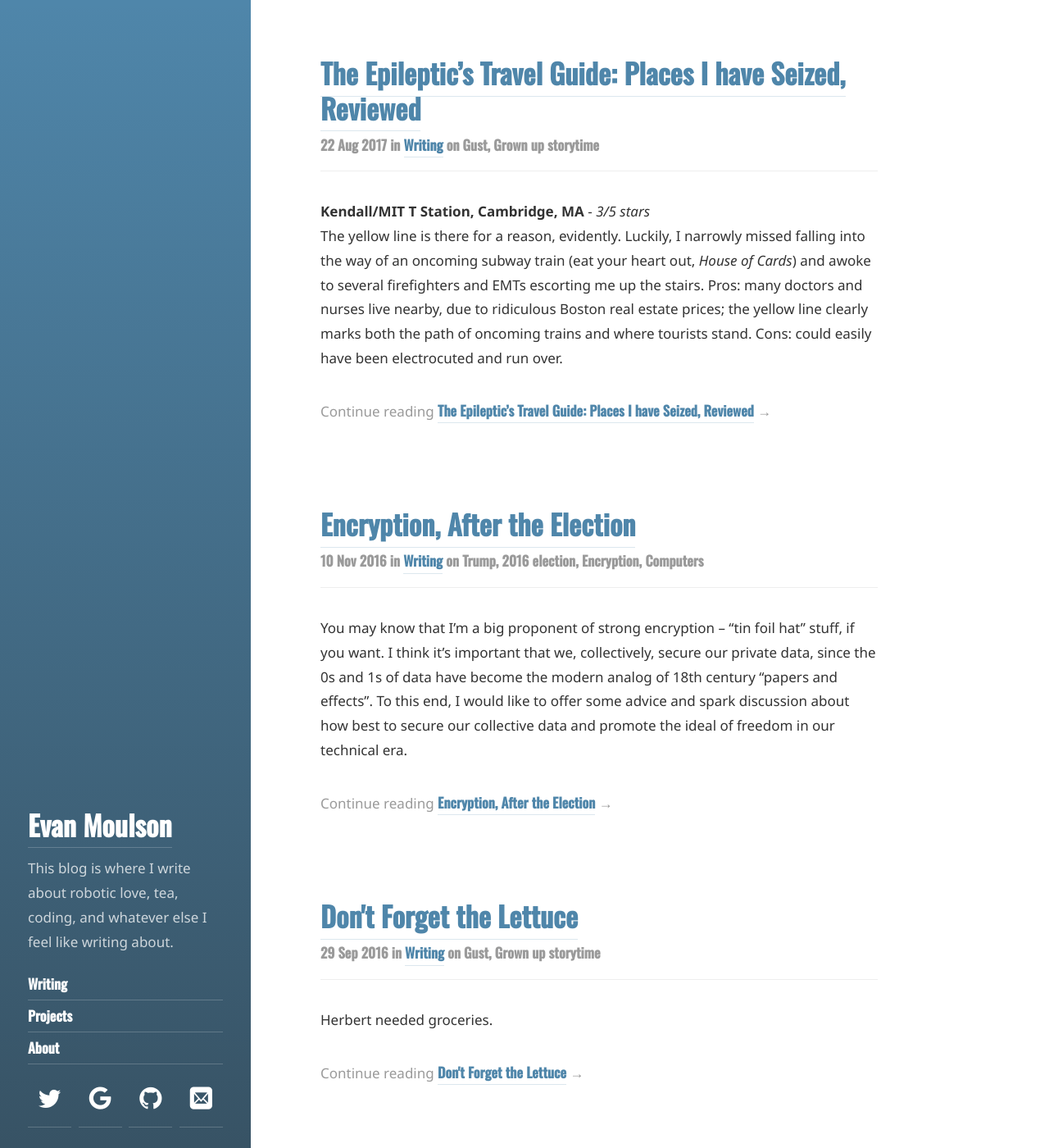
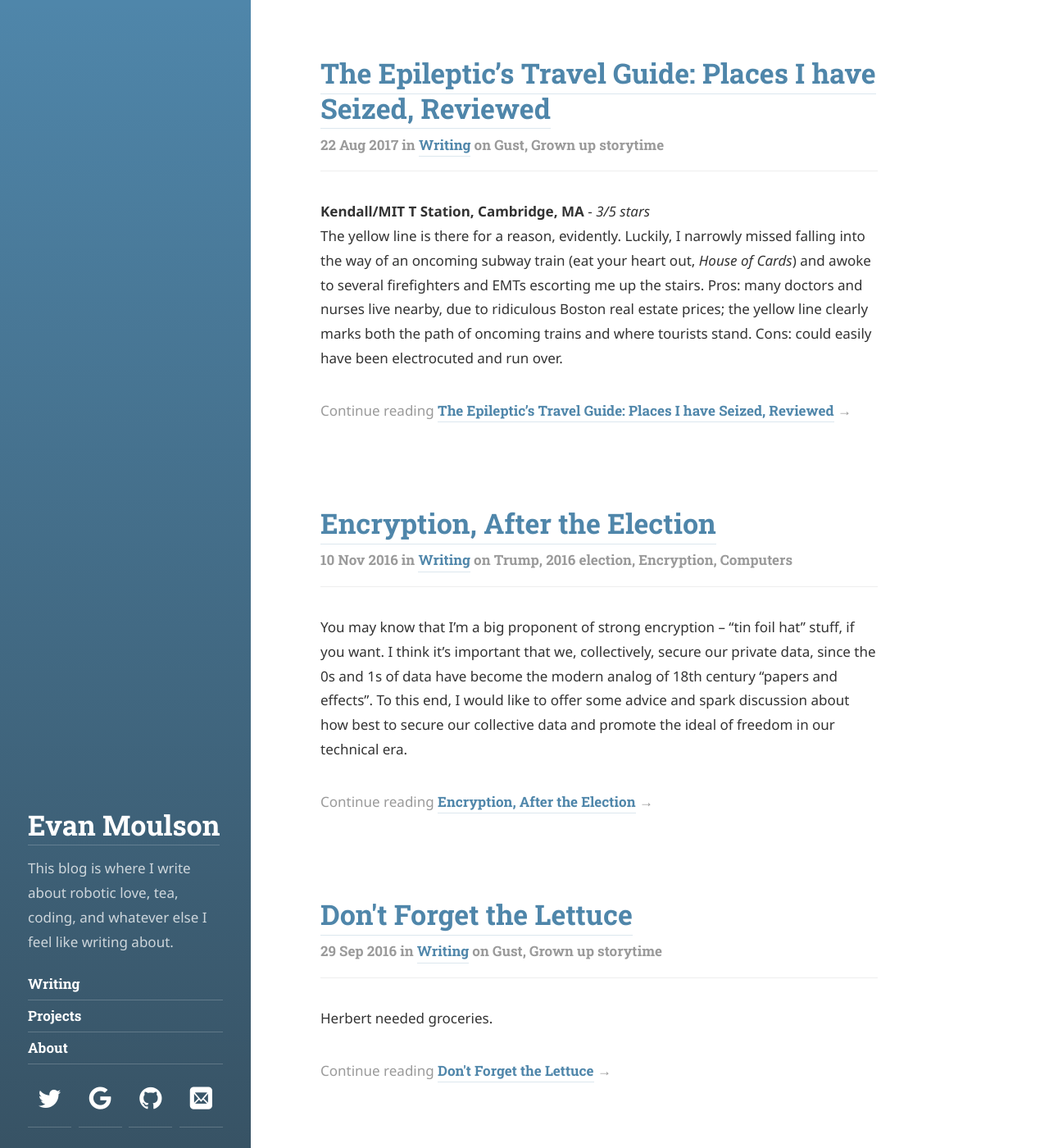
Before and after one commit to emoulson/emoulson.github.io, a Jekyll site: the page built from index.html, in a window 1280 px wide and 1400 px high. Shown: the whole window at 82% size. Built offline with Jekyll 4.4.1, drawn with Linux system fonts in a browser that asks for light colours; some web fonts are replaced; the list of posts is cut into pages by our own code.

Commit message:
Updated fonts

```diff
--- a/_config.yml
+++ b/_config.yml
@@ -31,14 +31,14 @@ image:               /hydejack/assets/img/nap.jpg
 color:               '#4f86aa'
 
 # The font used for headings. Expects a string that is a valid CSS font-family value.
-font_heading:        "'Oswald', Helvetica, Arial, sans-serif"
+font_heading:        "'Roboto Slab', Helvetica, Arial, sans-serif"
 
 # The text font. Expects a string that is a valid CSS font-family value.
 font:                "'Noto Sans', Helvetica, Arial, sans-serif"
 
 # The string encoding what fonts to fetch from Google Fonts.
 # See: https://qwtel.com/hydejack/docs/configuration/
-google_fonts:        Oswald:500|Noto+Sans:400,400i,700,700i
+google_fonts:        Roboto+Slab:700|Noto+Sans:400,400i,700,700i
 
 # If you do not use a Google Fonts, uncomment the line below
 # no_google_fonts:     true
```
